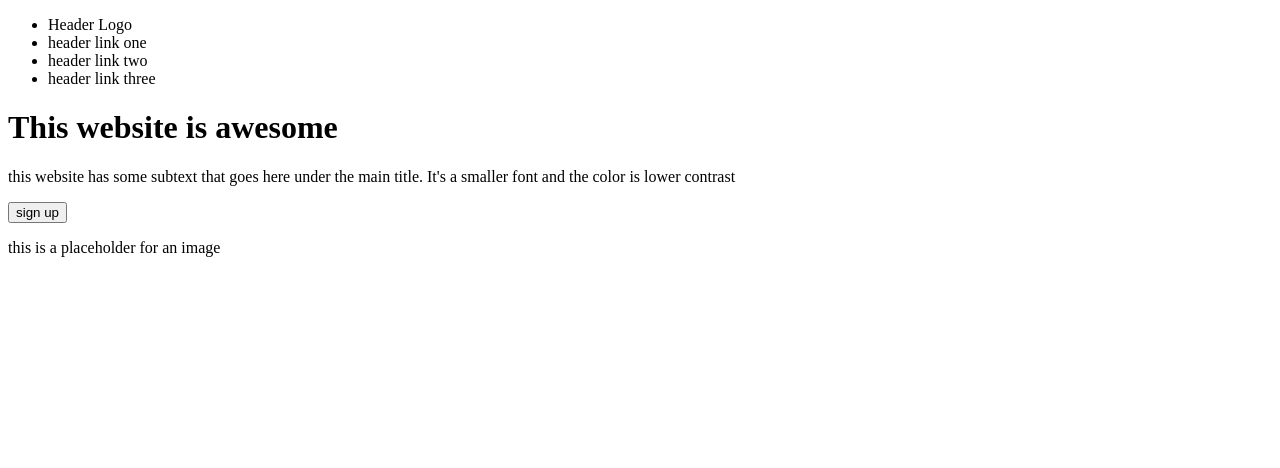
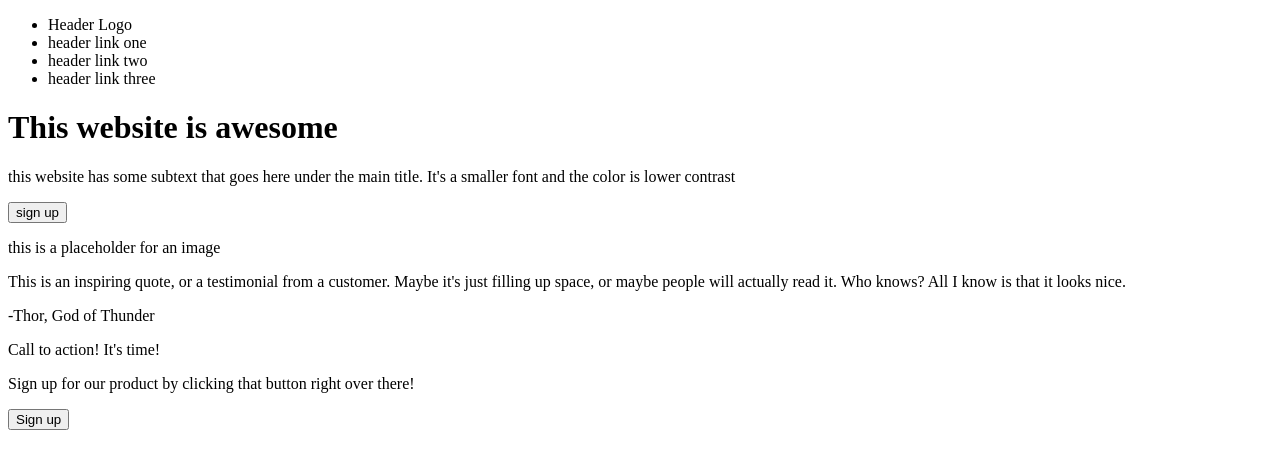
Before and after one commit to jordanbeard1/landing-page, a plain HTML site: page index.html in a window 1280 px wide. Drawn offline with Linux system fonts and the light colour scheme.

Commit message:
finished HTML section besides the footer

```diff
--- a/index.html
+++ b/index.html
@@ -28,6 +28,25 @@
         </div>
 
 
+       <div class="box-2">
+
+       </div>
+
+        <div class="box-3">
+
+
+            <p>This is an inspiring quote, or a testimonial from a customer. Maybe it's just filling up space, or maybe people will actually read it. Who knows? All I know is that it looks nice.</p>
+            <p class="quote">-Thor, God of Thunder</p>
+
+        </div>
+
+        <div class="box-4">
+
+            <p>Call to action! It's time!</p>
+            <p>Sign up for our product by clicking that button right over there!</p>
+            <button>Sign up</button>
+
+        </div>
     </body>
 
 </html>
```
